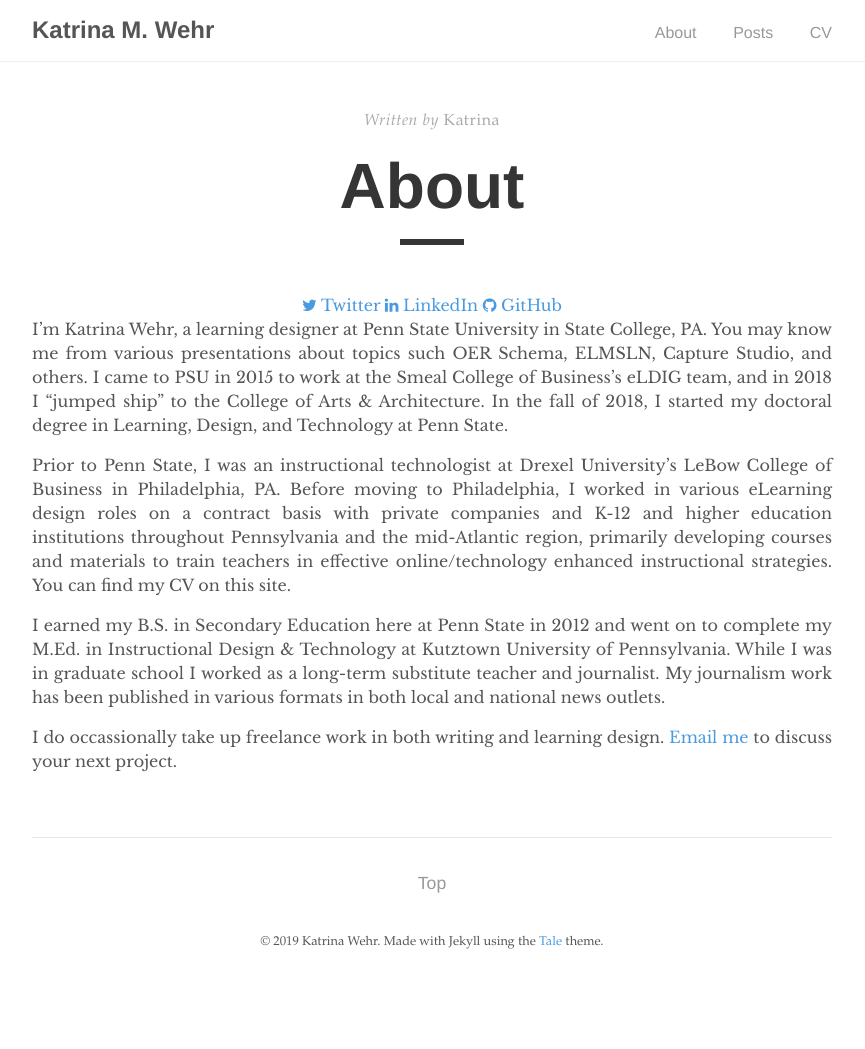
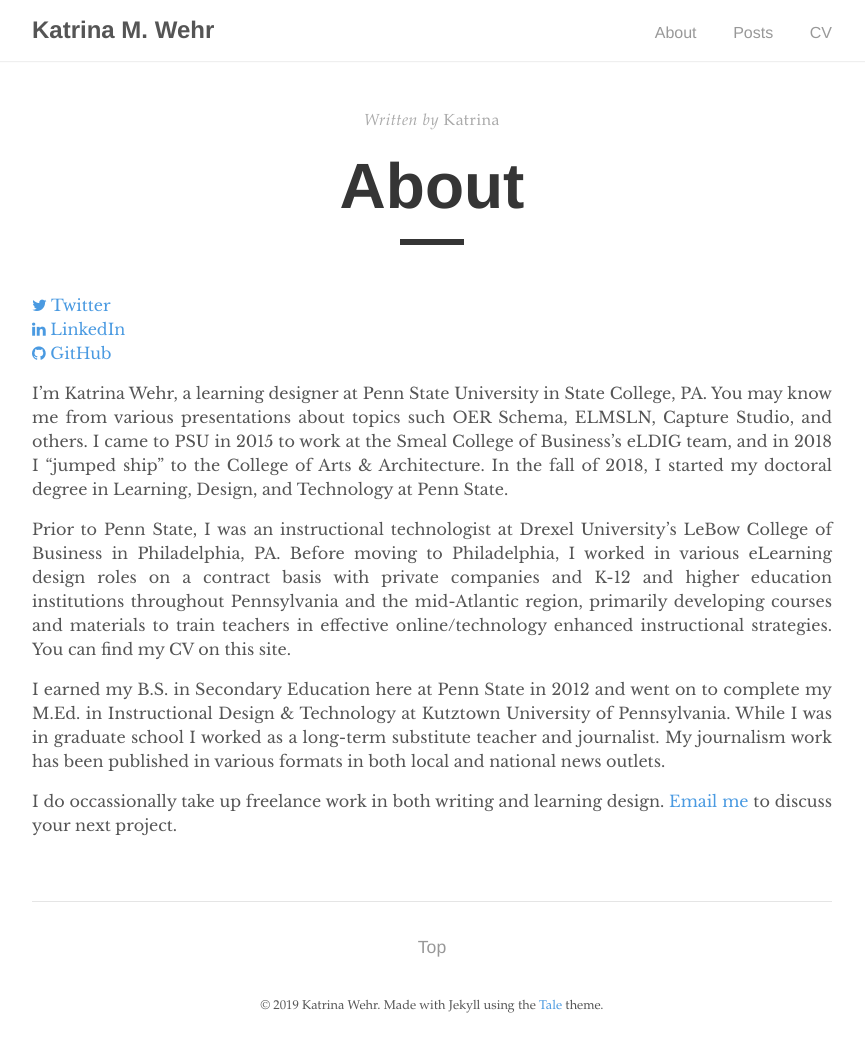
Before and after one commit to kat-wehr/mysite, a Jekyll site: the page built from _pages/about.md, in a window 1280 px wide. Shown: the whole page, without its empty margins (208-1073 px from the left). Built offline with Jekyll 4.4.1, drawn with Linux system fonts in a browser that asks for light colours; nearby versions of some CDN libraries; before the commit the page ends 985 px from its top, so only the background shows below that.

Commit message:
Update about.md

```diff
--- a/_pages/about.md
+++ b/_pages/about.md
@@ -5,17 +5,19 @@ author: "Katrina"
 permalink: /about/
 ---
 
-<center>
+<p align="center">
 <a href="https://twitter.com/{{ site.twitter_username }}">
   <i class="fa fa-twitter"></i> Twitter
 </a>
+  <br>
 <a href="https://linkedin.com/in/{{ site.linkedin_username }}">
   <i class="fa fa-linkedin"></i> LinkedIn
 </a>
+  <br>
 <a href="https://github.com/{{ site.github_username }}">
   <i class="fa fa-github"></i> GitHub
 </a>
-</center>
+</p>
 
 I'm Katrina Wehr, a learning designer at Penn State University in State College, PA. You may know me from various presentations about topics such OER Schema, ELMSLN, Capture Studio, and others. I came to PSU in 2015 to work at the Smeal College of Business's eLDIG team, and in 2018 I "jumped ship" to the College of Arts & Architecture. In the fall of 2018, I started my doctoral degree in Learning, Design, and Technology at Penn State.
 
```
